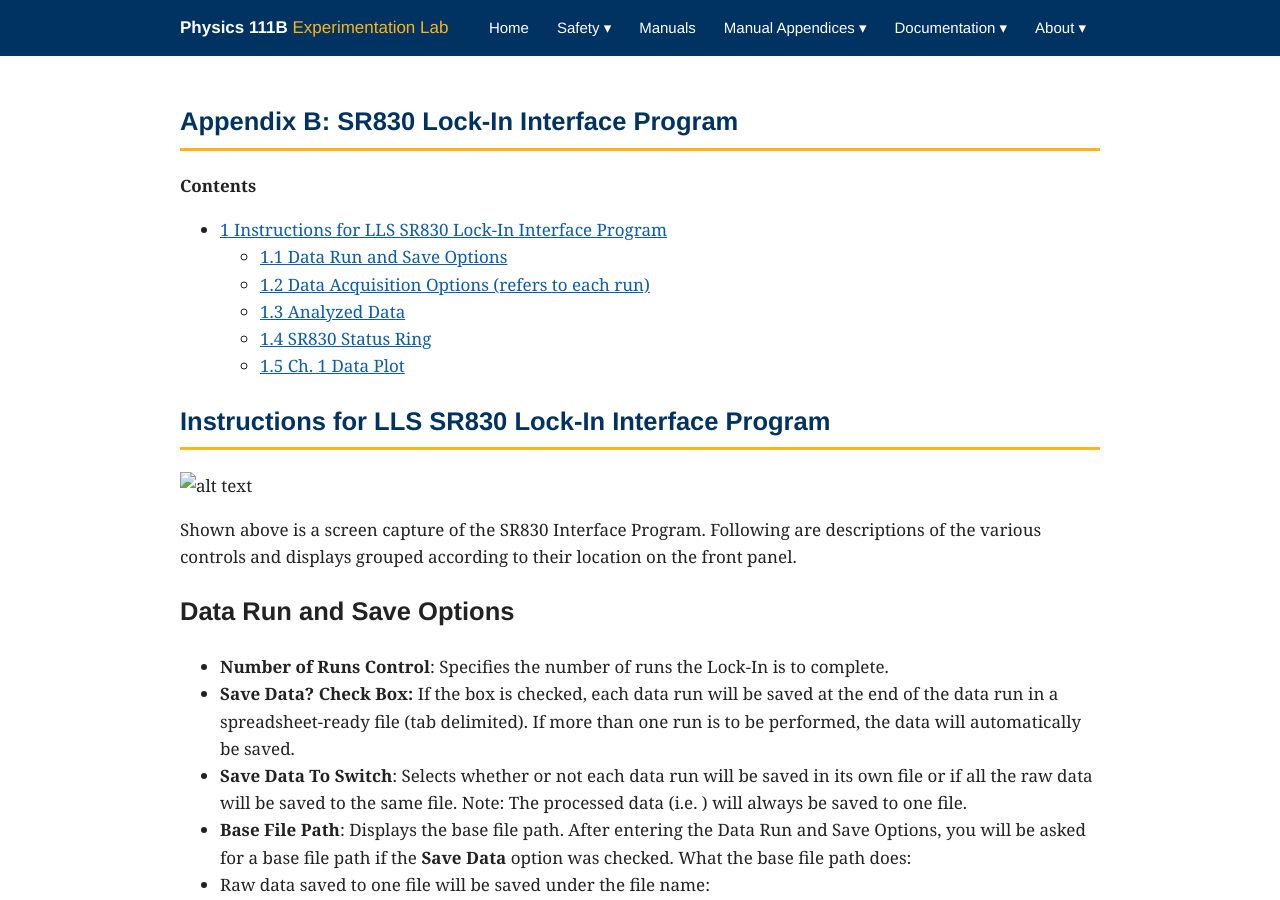
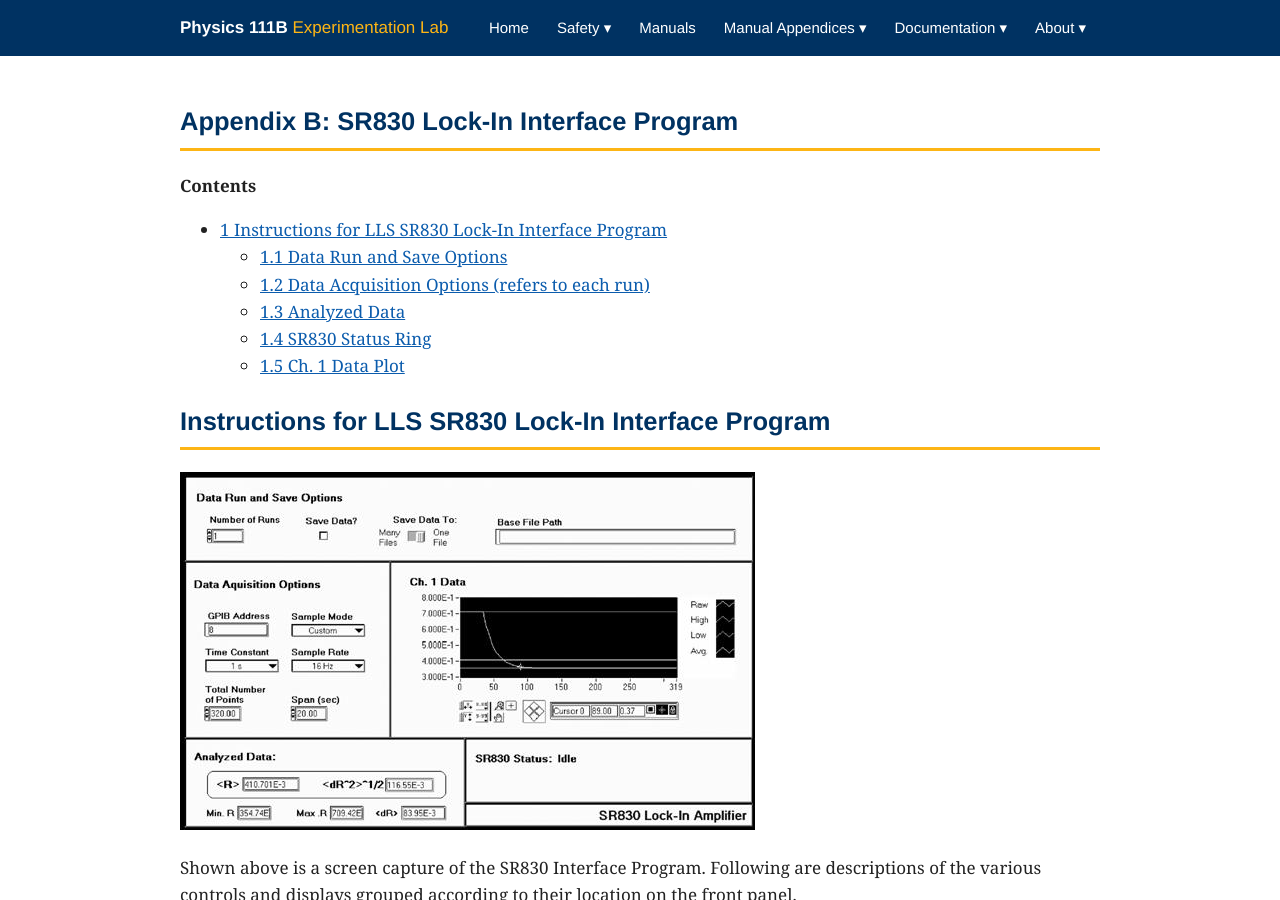
Before and after one commit to berkeley-physics111b/berkeley-physics111b.github.io, a Jekyll site: the page built from _manual_appendices/LLS-Appendix-B-SR830-Lock-In-Interface-Program.md, in a window 1280 px wide and 900 px high. Built offline with Jekyll 4.4.1, drawn with Linux system fonts in a browser that asks for light colours.

Commit message:
Fix image path in SR830 Lock-In Interface documentation
Updated image path for the SR830 Lock-In Interface Program.

```diff
--- a/_manual_appendices/LLS-Appendix-B-SR830-Lock-In-Interface-Program.md
+++ b/_manual_appendices/LLS-Appendix-B-SR830-Lock-In-Interface-Program.md
@@ -15,7 +15,7 @@ summary: "Guide to the controls and displays of the LowLight SR830 lock-in inter
 
 # Instructions for LLS SR830 Lock-In Interface Program
 
-![alt text](_manual_appendices/img/LLS13_LLS-Appendix-B-SR830-Lock-In-Interface-Program.jpg)
+![alt text](/appendices/img/LLS13_LLS-Appendix-B-SR830-Lock-In-Interface-Program.jpg)
 
 Shown above is a screen capture of the SR830 Interface Program. Following are descriptions of the various controls and displays grouped according to their location on the front panel.
 
```
